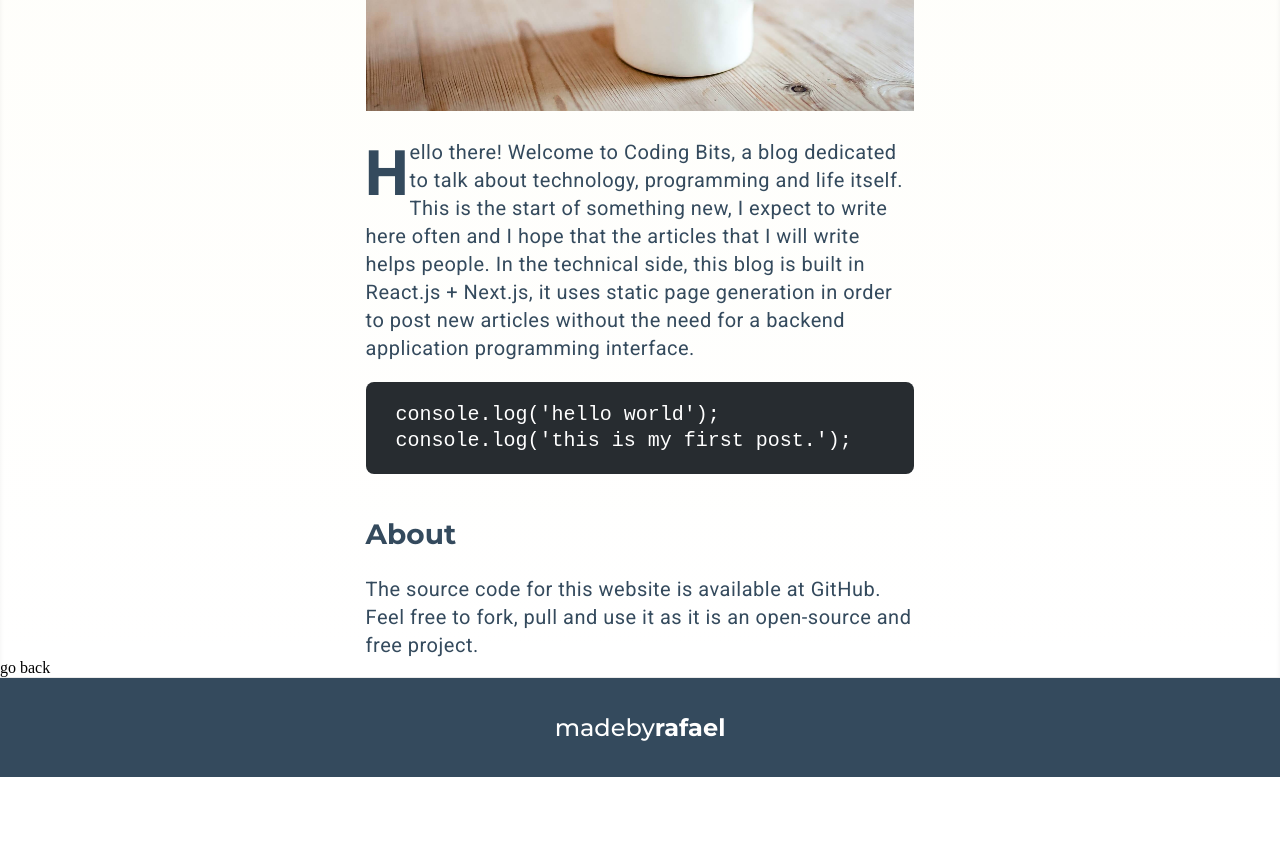
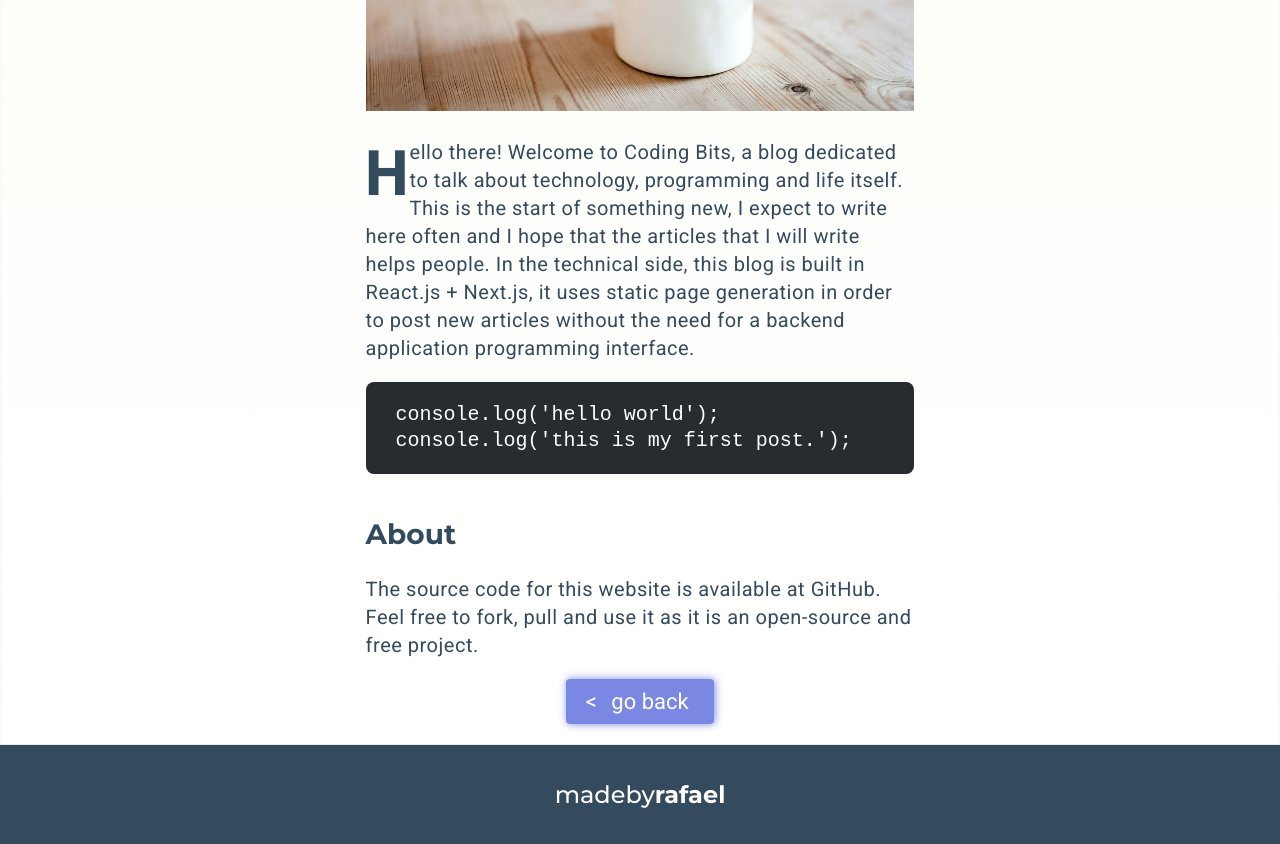
Before and after one commit to joao-rafael/blog, a Next.js app: page /hello in a window 1280 px wide. Shown: the part 666-1510 px from the top of the page. Before the commit the page ends 1443 px from the top, so only its background shows below. Built offline with nearby package versions, Linux system fonts and the light colour scheme.

Commit message:
feat(posts): added back button

```diff
--- a/pages/[slug].js
+++ b/pages/[slug].js
@@ -29,14 +29,16 @@ const Post = ({htmlStr, data}) => {
                 <section dangerouslySetInnerHTML={{__html: htmlStr}}>
 
                 </section>
+
+                <Link href='/'>
+                    <a  className={styles.link}>
+                        go back
+                    </a>
+                </Link>
             </article>
 
 
-            <Link href='/' className={styles.link}>
-                <a>
-                    go back
-                </a>
-            </Link>
+
         </div>
 
     )
--- a/styles/Post.module.scss
+++ b/styles/Post.module.scss
@@ -48,7 +48,6 @@
         }
 
         section {
-
             width: 70%;
 
             pre {
@@ -97,10 +96,6 @@
                 }
             }
 
-            img {
-
-            }
-
             h1,
             h2,
             h3,
@@ -121,6 +116,36 @@
             }
         }
 
+        .link {
+            color: $color10;
+            background-color: $color21;
+            font-family: $roboto;
+            display: flex;
+            justify-content: center;
+            align-items: center;
+            margin: 20px 0px;
+            text-align: center;
+            font-size: 22px;
+            cursor: pointer;
+            border-radius: 4px;
+            padding: 10px 25px 10px 5px;
+            box-shadow: 1px 0 0.4em #7a87e3;
+
+            &::before {
+                color: $color10;
+                content: '<';
+                font-size: 22px;
+                display: flex;
+                justify-content: center;
+                align-items: center;
+                border-radius: 4px;
+                width: 40px;
+                height: 40%;
+                top: 30%;
+                right: 10px;
+                bottom:  30%;
+            }
+        }
 
         @media screen and (min-width:  1200px){
             margin: 0px calc(120px + 10%);
@@ -205,13 +230,5 @@
         }
     }
 
-    .link {
 
-        a {
-            margin: 20px auto;
-            text-align: center;
-            border: 2px solid;
-            cursor: pointer;
-        }
-    }
 }
```
